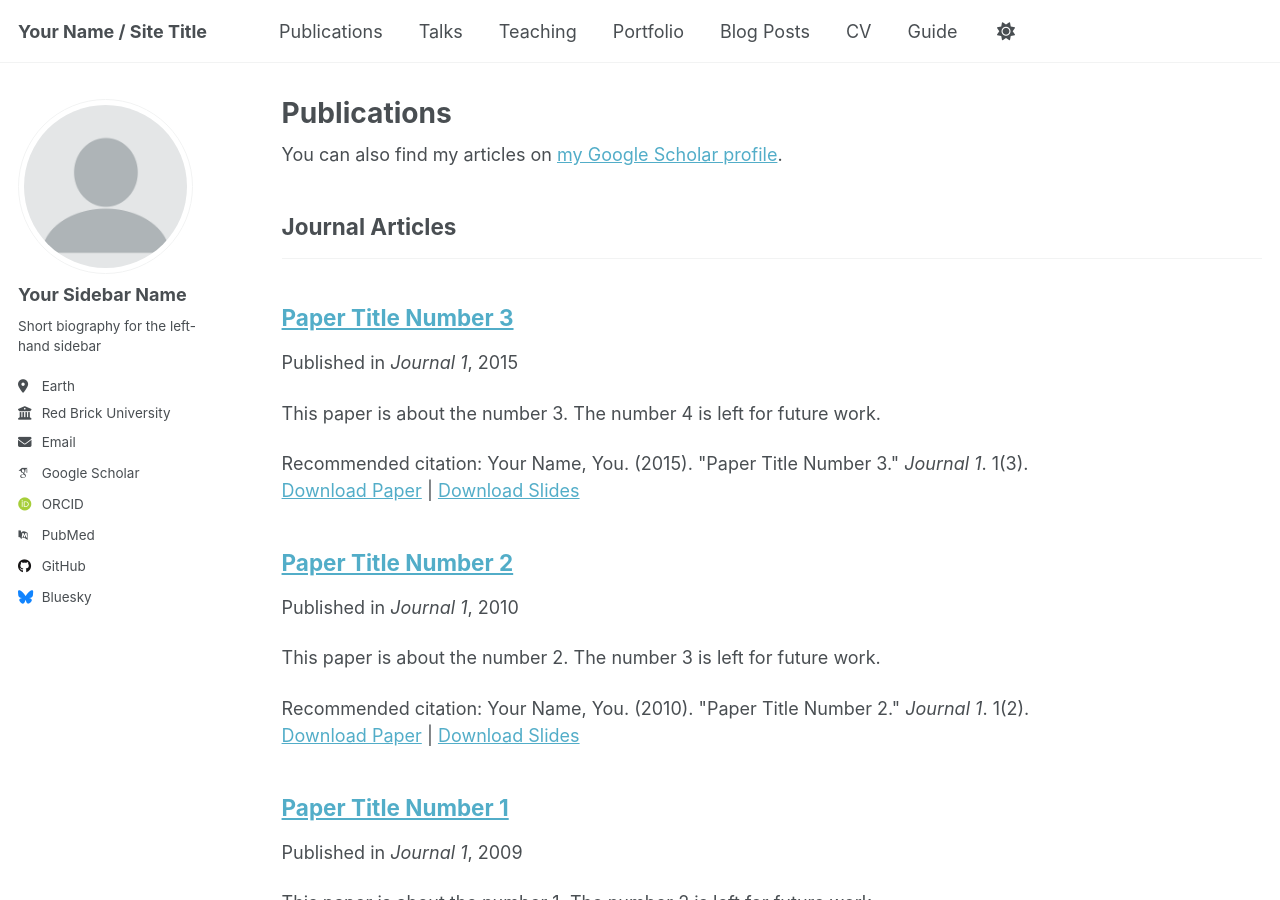
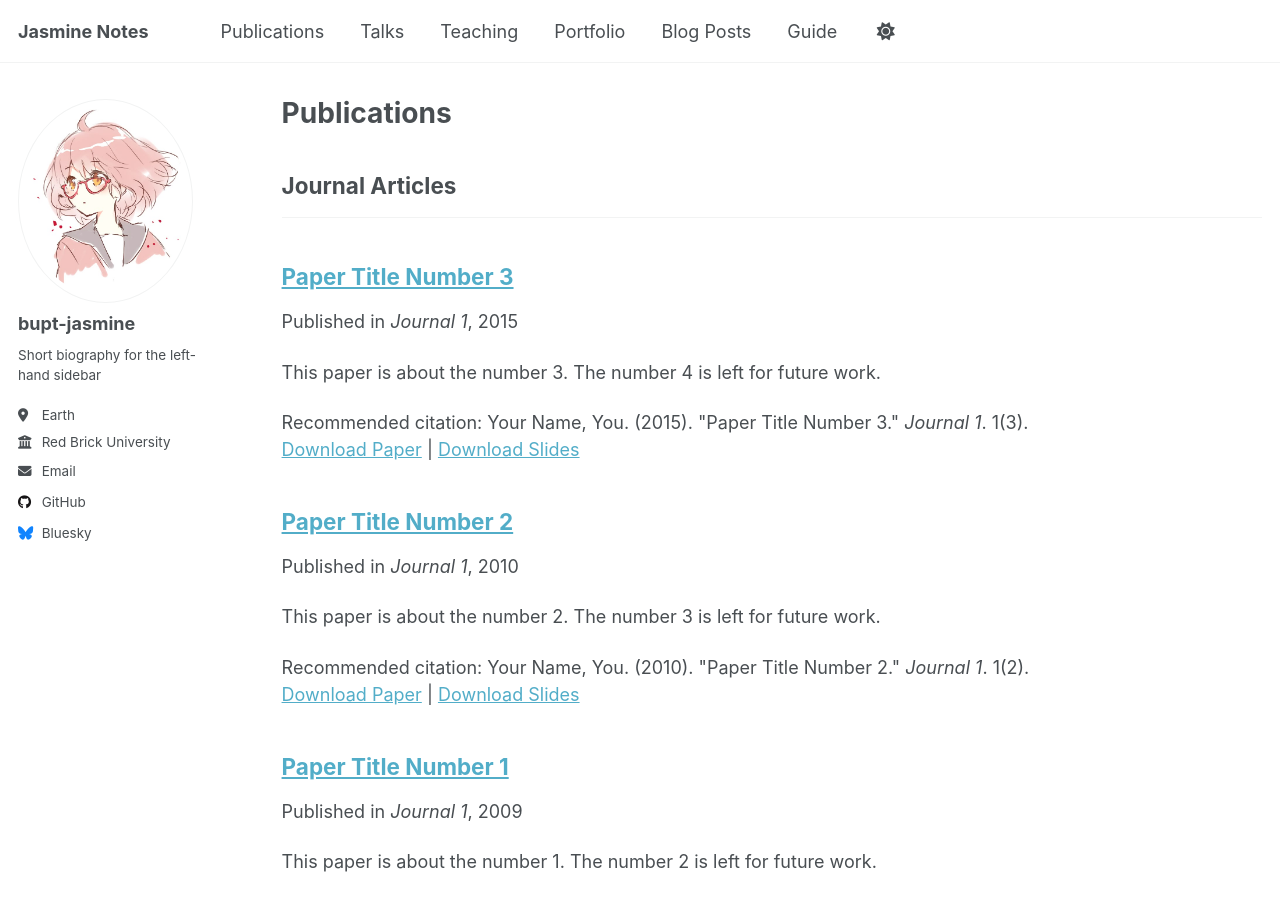
Before and after one commit to bupt-jasmine/bupt-jasmine.github.io, a Jekyll site: the page built from _pages/publications.html, in a window 1280 px wide and 900 px high. Built offline with Jekyll 4.4.1, drawn with Linux system fonts in a browser that asks for light colours; some web fonts are replaced; a script that is not in the unit is left out.

Commit message:
mod: mod info

```diff
--- a/_config.yml
+++ b/_config.yml
@@ -9,40 +9,29 @@
 # Basic Site Settings
 locale                   : "en-US"
 site_theme               : "default" # Currently available options are "default", "air"
-title                    : "Your Name / Site Title"
+title                    : "Jasmine Notes"
 title_separator          : "-"
 name                     : &name "Your Name"
 description              : &description "Your Name's academic portfolio"   # Update this with a general description of your site, this is the default if not overridden by a page
-url                      : https://academicpages.github.io # The base hostname & protocol for your site e.g. "https://[your GitHub username].github.io",
+url                      : https://bupt-jasmine.github.io # The base hostname & protocol for your site e.g. "https://[your GitHub username].github.io",
                                                            # or if you already have some other page hosted on Github then use "https://[your GitHub username].github.io/[Your Repo Name]"
 baseurl                  : "" # the subpath of your site, e.g. "/blog"
-repository               : "academicpages/academicpages.github.io"
+repository               : "bupt-jasmine/bupt-jasmine.github.io"
 
 # Site Author - The following control what appear as part of the author content on the side bar.
 #               If a field is blank the icon and link will not appear, otherwise it will be shown.
 #               Additional customization can be done by editing /_includes/author-profile.html
 author:
   # Biographic information
-  avatar           : "profile.png"
-  name             : "Your Sidebar Name"
+  avatar           : "profile.jpeg"
+  name             : "bupt-jasmine"
   pronouns         : # example: "she/her"
   bio              : "Short biography for the left-hand sidebar"
   location         : "Earth"
   employer         : "Red Brick University"
   uri              : # URL
-  email            : "none@example.org"
+  email            : "2017210617@bupt.cn"
 
-  # Academic websites
-  academia         : # URL
-  arxiv            : # URL - Update with the correct link to your profile
-  googlescholar    : "https://scholar.google.com/citations?user=PS_CX0AAAAAJ"
-  inspire-hep      : # URL
-  impactstory      : # URL
-  orcid            : "https://orcid.org/yourorcidurl"
-  semantic         : # URL
-  pubmed           : "https://www.ncbi.nlm.nih.gov/pubmed/?term=john+snow"
-  researchgate     : # URL
-  scopus           : # URL
 
   # Repositories and software development
   bitbucket        : # Username - Update with your username on the site
--- a/_data/navigation.yml
+++ b/_data/navigation.yml
@@ -23,11 +23,5 @@
   - title: "Blog Posts"
     url: /year-archive/
 
-  - title: "CV"
-    url: /cv/
-
-  # - title: "CV"
-  #   url: /cv-json/
-
   - title: "Guide"
     url: /markdown/
```
Also changed, not shown: images/profile.jpeg (added), images/profile.png (deleted).
